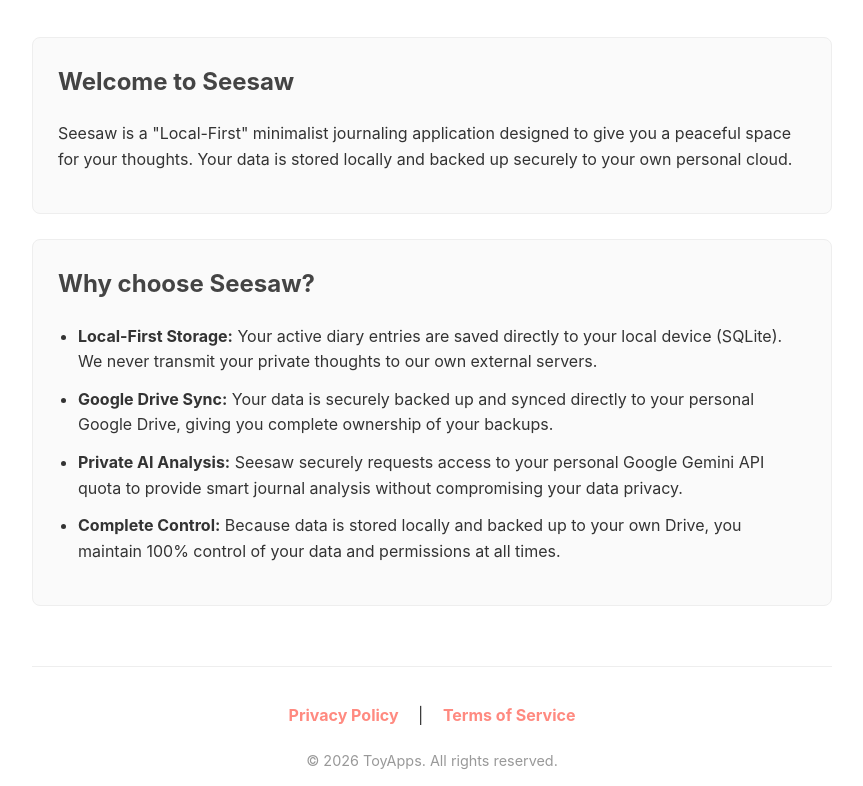
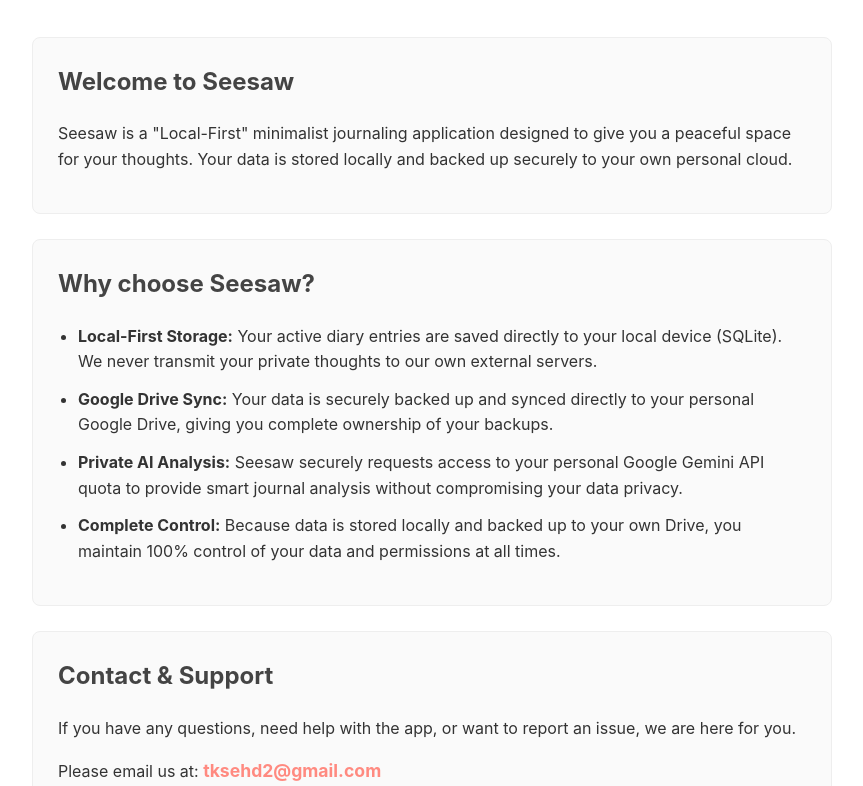
Before and after one commit to tksehd2/seesaw_diary_policy, a plain HTML site: page docs/index.html in a window 1280 px wide. Shown: the part 166-952 px from the top of the page, without its empty margins (208-1071 px from the left). Drawn offline with Linux system fonts and the light colour scheme.

Commit message:
Modify title and add contact support information
Updated the title and added contact support section.

```diff
--- a/docs/index.html
+++ b/docs/index.html
@@ -3,7 +3,7 @@
 <head>
     <meta charset="UTF-8">
     <meta name="viewport" content="width=device-width, initial-scale=1.0">
-    <title>Seesaw - Your Private Journal</title>
+    <title>Seesaw - Support & Private Journal</title>
     <style>
         body {
             font-family: -apple-system, sans-serif;
@@ -57,6 +57,14 @@
             margin-bottom: 12px;
         }
 
+        /* 연락처 이메일 링크 스타일 추가 */
+        .contact-email {
+            color: #ff8a80;
+            font-weight: bold;
+            font-size: 1.1em;
+            text-decoration: none;
+        }
+
         footer {
             margin-top: 60px;
             text-align: center;
@@ -100,10 +108,17 @@
                 <li><strong>Complete Control:</strong> Because data is stored locally and backed up to your own Drive, you maintain 100% control of your data and permissions at all times.</li>
             </ul>
         </div>
+
+        <div class="feature-box">
+            <h2>Contact & Support</h2>
+            <p>If you have any questions, need help with the app, or want to report an issue, we are here for you.</p>
+            <p>Please email us at: <a href="mailto:tksehd2@gmail.com" class="contact-email">tksehd2@gmail.com</a></p>
+        </div>
     </main>
 
     <footer>
         <p>
+            <a href="mailto:tksehd2@gmail.com">Contact Support</a> |
             <a href="privacy.html">Privacy Policy</a> |
             <a href="terms.html">Terms of Service</a>
         </p>
```
